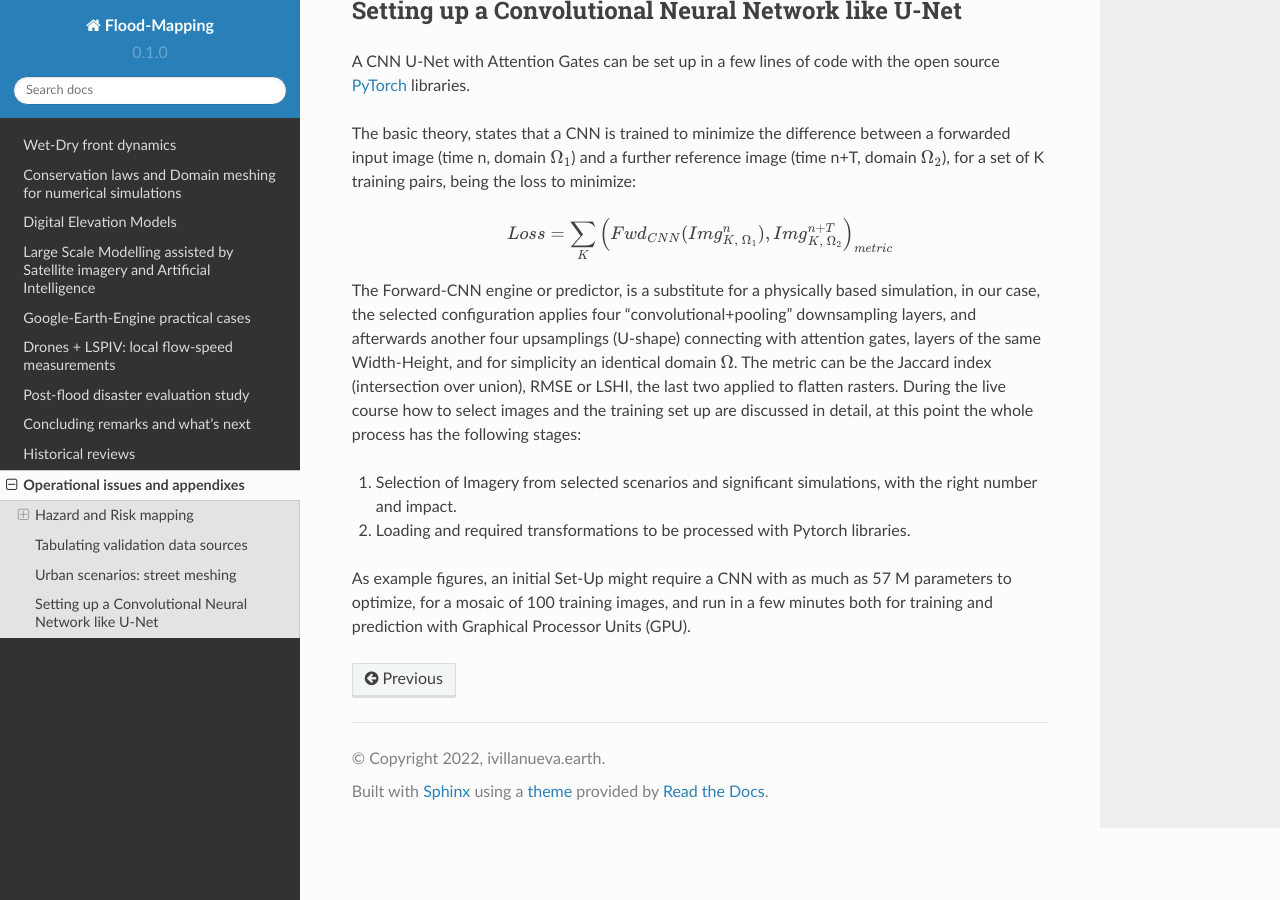
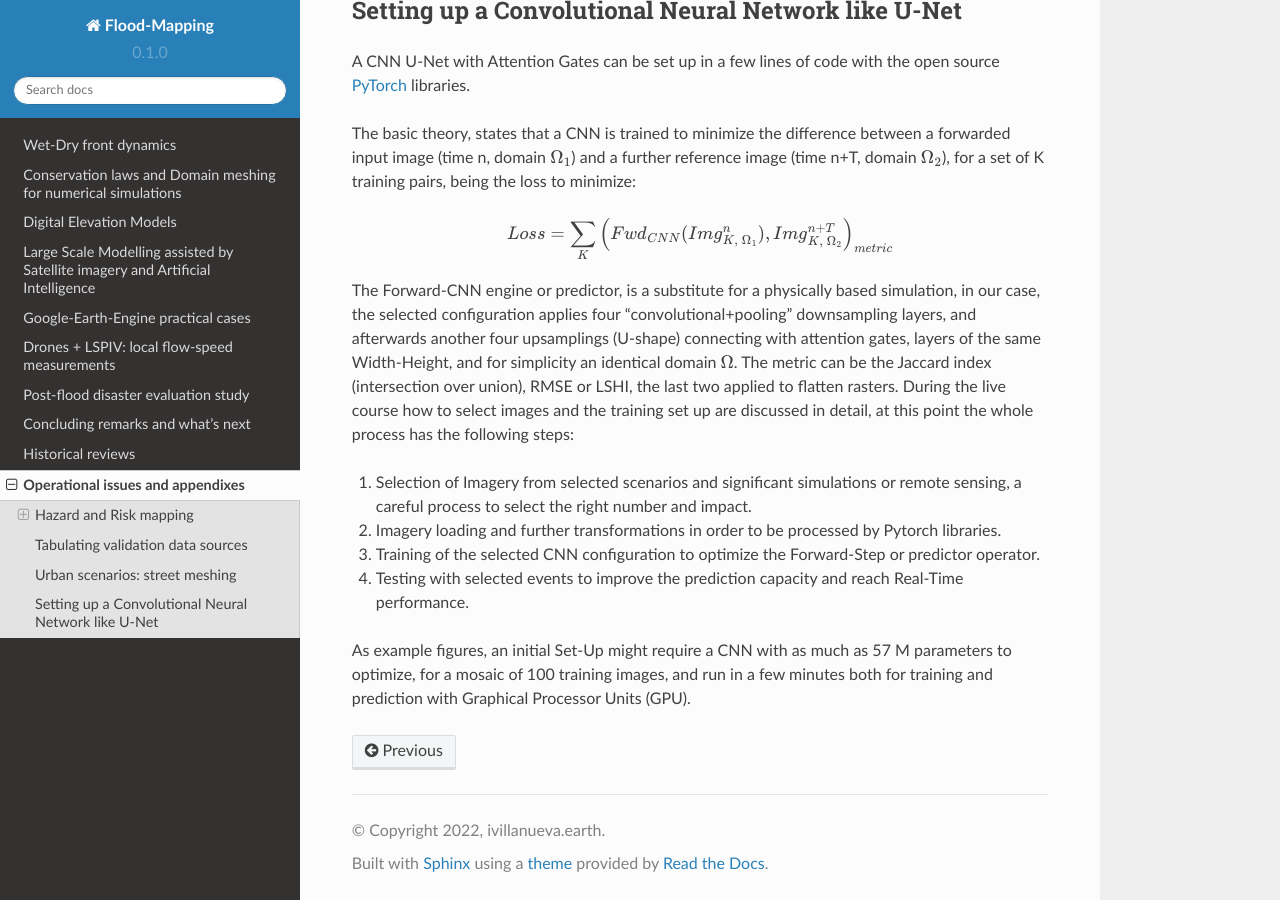
Before and after one commit to ivillamadrid/FloodMapping, a Sphinx documentation site: the page built from docs/source/operational_appx.rst, in a window 1280 px wide and 900 px high, scrolled down 1877 px. Built offline with Sphinx 7.4.7 and the Read the Docs theme 2.0.0, drawn with Linux system fonts in a browser that asks for light colours.

Commit message:
Update operational_appx.rst

```diff
--- a/docs/source/operational_appx.rst
+++ b/docs/source/operational_appx.rst
@@ -76,10 +76,14 @@ and a further reference  image (time n+T, domain :math:`\Omega_2`), for a set of
 The Forward-CNN engine or predictor, is a substitute for a physically based simulation, in our case, the selected configuration applies four "convolutional+pooling" downsampling layers, and afterwards another four upsamplings (U-shape)
 connecting with attention gates, layers of the same Width-Height, and for simplicity an identical domain :math:`\Omega`. The metric can be the
 Jaccard index (intersection over union), RMSE or LSHI, the last two applied to flatten rasters. During the live course how to select images and
-the training set up are discussed in detail, at this point the whole process has the following stages:
+the training set up are discussed in detail, at this point the whole process has the following steps:
 
-#. Selection of Imagery from selected scenarios and significant simulations, with the right number and impact.
+#. Selection of Imagery from selected scenarios and significant simulations or remote sensing, a careful process to select the right number and impact.
 
-#. Loading and required transformations to be processed with Pytorch libraries.
+#. Imagery loading and further transformations in order to be processed by Pytorch libraries.
+
+#. Training of the selected CNN configuration to optimize the Forward-Step or predictor operator.
+
+#. Testing with selected events to improve the prediction capacity and reach Real-Time performance.
 
 As example figures, an initial Set-Up might require a CNN with as much as 57 M parameters to optimize, for a mosaic of 100 training images, and run in a few minutes both for training and prediction with Graphical Processor Units (GPU).
```
